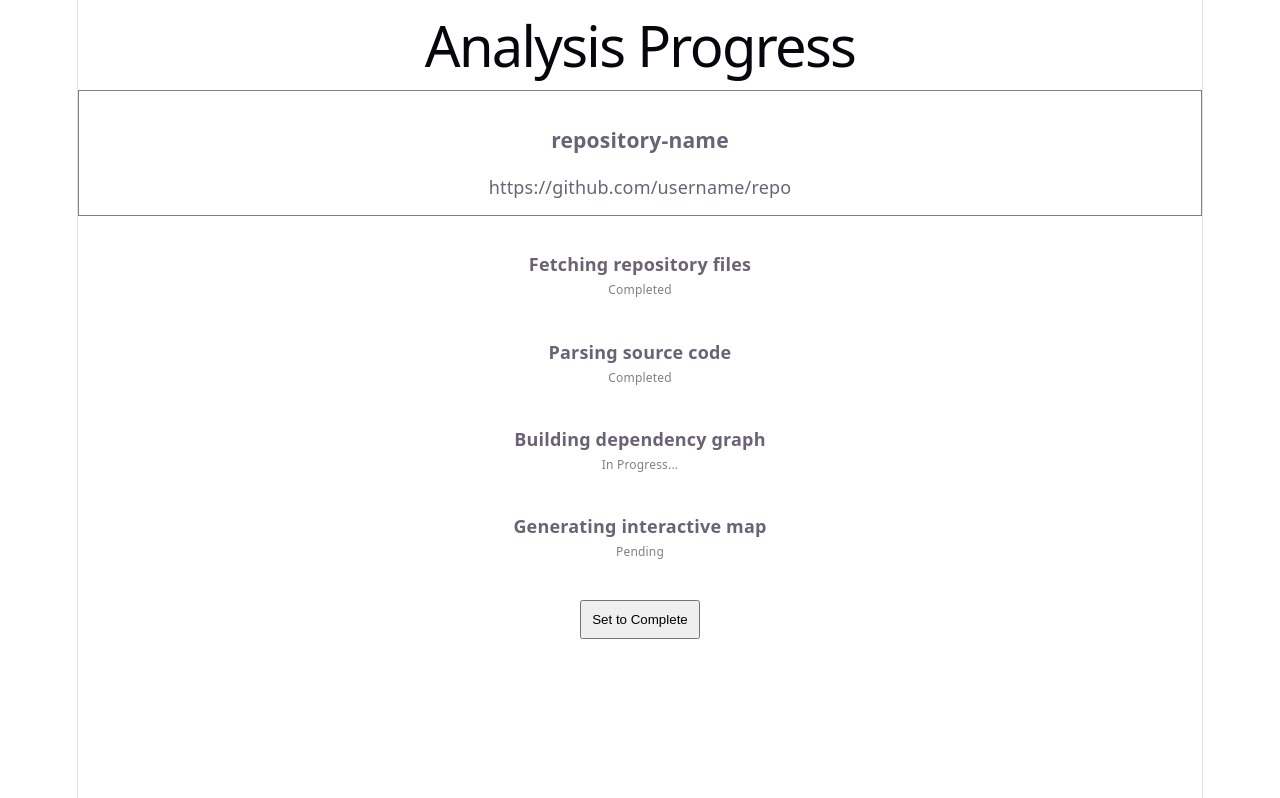
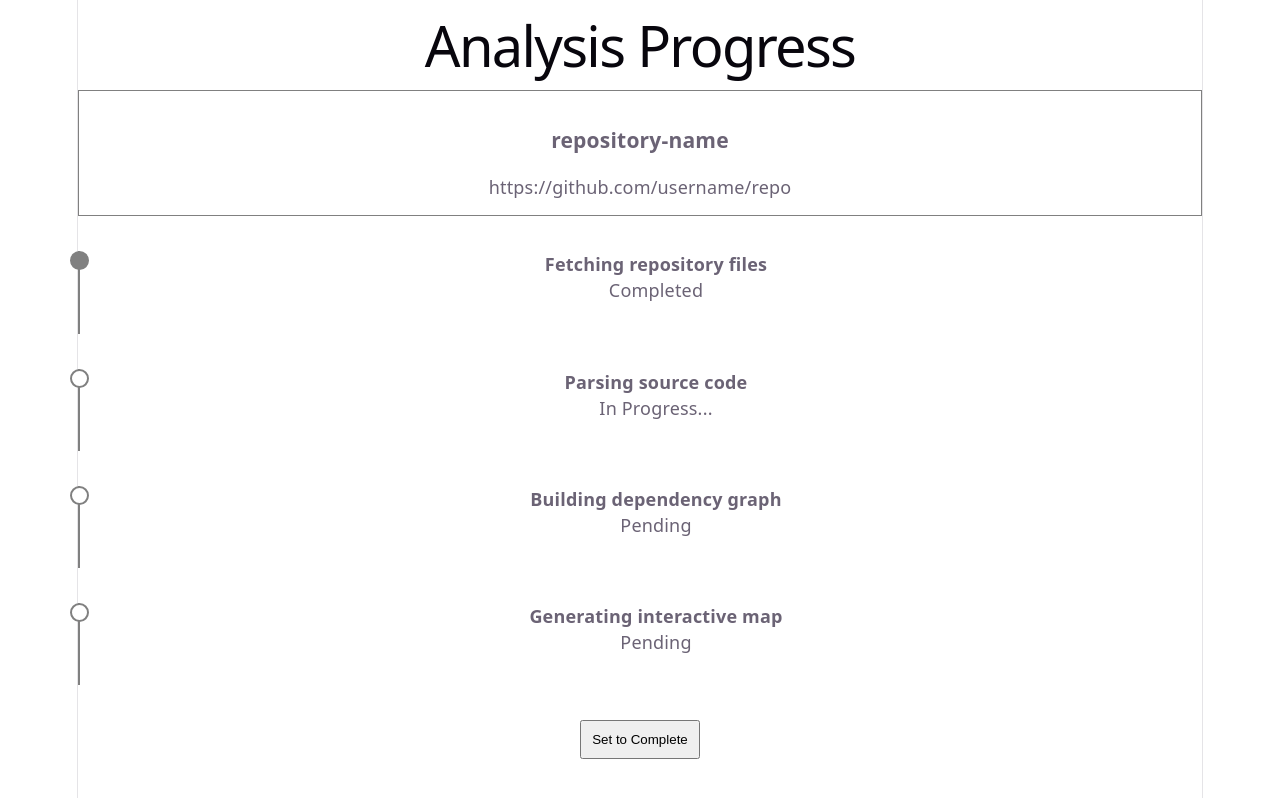
Before and after one commit to agile-students-fall2026/generic-mern-stack-project-repoiq, a React (Vite) app in the folder front-end/: page / in a window 1280 px wide. Built offline with nearby package versions, Linux system fonts and the light colour scheme.

Commit message:
added the bullet points in the wireframe

```diff
--- a/front-end/src/components/AnalysisProgress.css
+++ b/front-end/src/components/AnalysisProgress.css
@@ -14,11 +14,27 @@
   margin: 35px 0;
 }
 
-.step p {
-  color: gray;
-  font-size: 12px;
-}
 
 button {
   padding: 10px;
 }
+
+.step {
+  border-left: 2px solid gray;
+  padding: 0 0 30px 30px;
+  position: relative;
+}
+
+.dot {
+  position: absolute;
+  left: -10px;
+  width: 15px;
+  height: 15px;
+  border: 2px solid gray;
+  border-radius: 50%;
+  background: white;
+}
+
+.filled {
+  background: gray;
+}
--- a/front-end/src/components/AnalysisProgress.jsx
+++ b/front-end/src/components/AnalysisProgress.jsx
@@ -3,7 +3,7 @@ import { useState, useEffect } from 'react'
 import './AnalysisProgress.css'
 
 function AnalysisProgress({ setPage }) {
-  const [step, setStep] = useState(1)
+  const [step, setStep] = useState(0)
 
   {/* increase steps every 2 seconds */}
   useEffect(() => {
@@ -32,26 +32,29 @@ function AnalysisProgress({ setPage }) {
 
       <div className="steps">
         <div className="step">
+          <span className="dot filled"></span>
           <b>Fetching repository files</b>
-          <p>Completed</p>
+          <p>{step === 0 ? 'In Progress...' : 'Completed'}</p>
         </div>
 
         <div className="step">
+          <span className={step >= 2 ? 'dot filled' : 'dot'}></span>
           <b>Parsing source code</b>
-          <p>{step === 1 ? 'In Progress...' : 'Completed'}</p>
+           <p>{step < 1 ? 'Pending' : step === 1 ? 'In Progress...' : 'Completed'}</p>
         </div>
 
         <div className="step">
+          <span className={step >= 2 ? 'dot filled' : 'dot'}></span>
           <b>Building dependency graph</b>
           <p>{step < 2 ? 'Pending' : step === 2 ? 'In Progress...' : 'Completed'}</p>
         </div>
 
         <div className="step">
+          <span className={step >= 3 ? 'dot filled' : 'dot'}></span>
           <b>Generating interactive map</b>
           <p>{step < 3 ? 'Pending' : step === 3 ? 'In Progress...' : 'Completed'}</p>
         </div>
       </div>
-
 
       <button onClick={() => setPage('complete')}>
         Set to Complete
```
